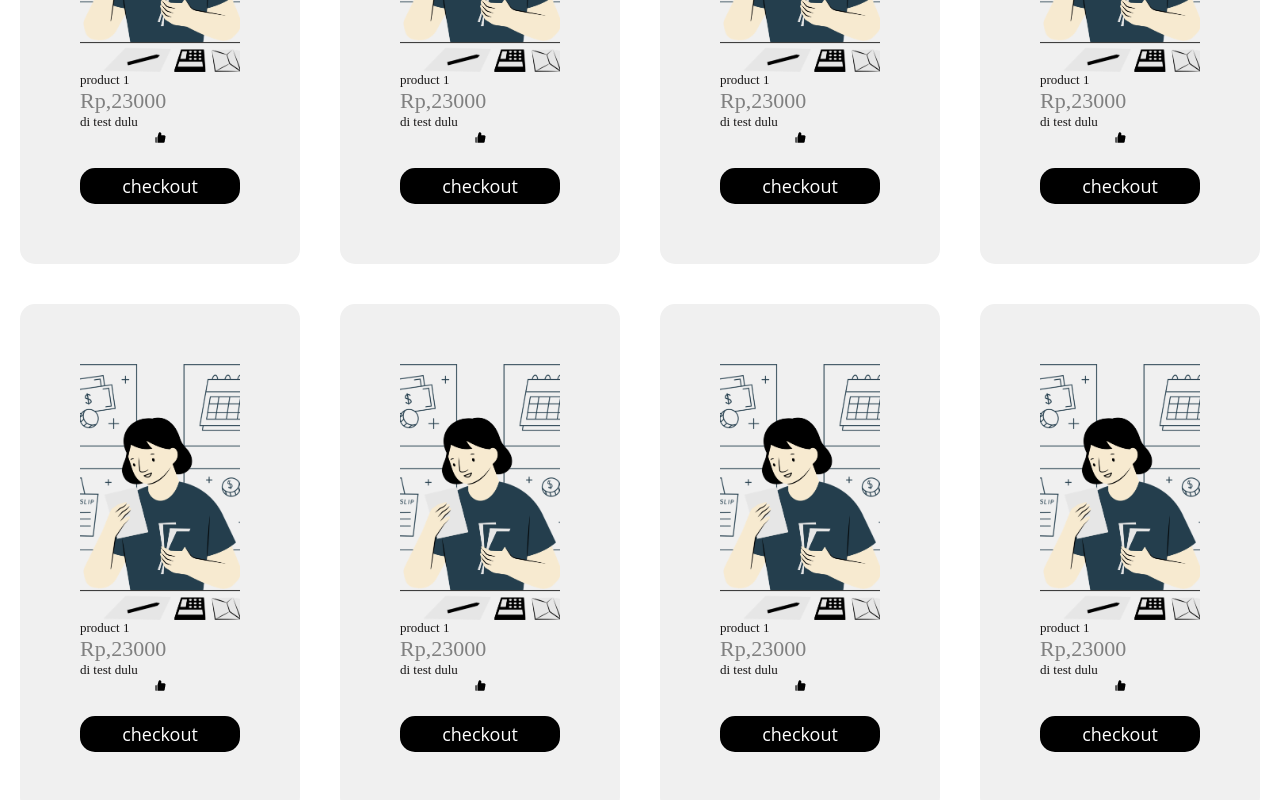
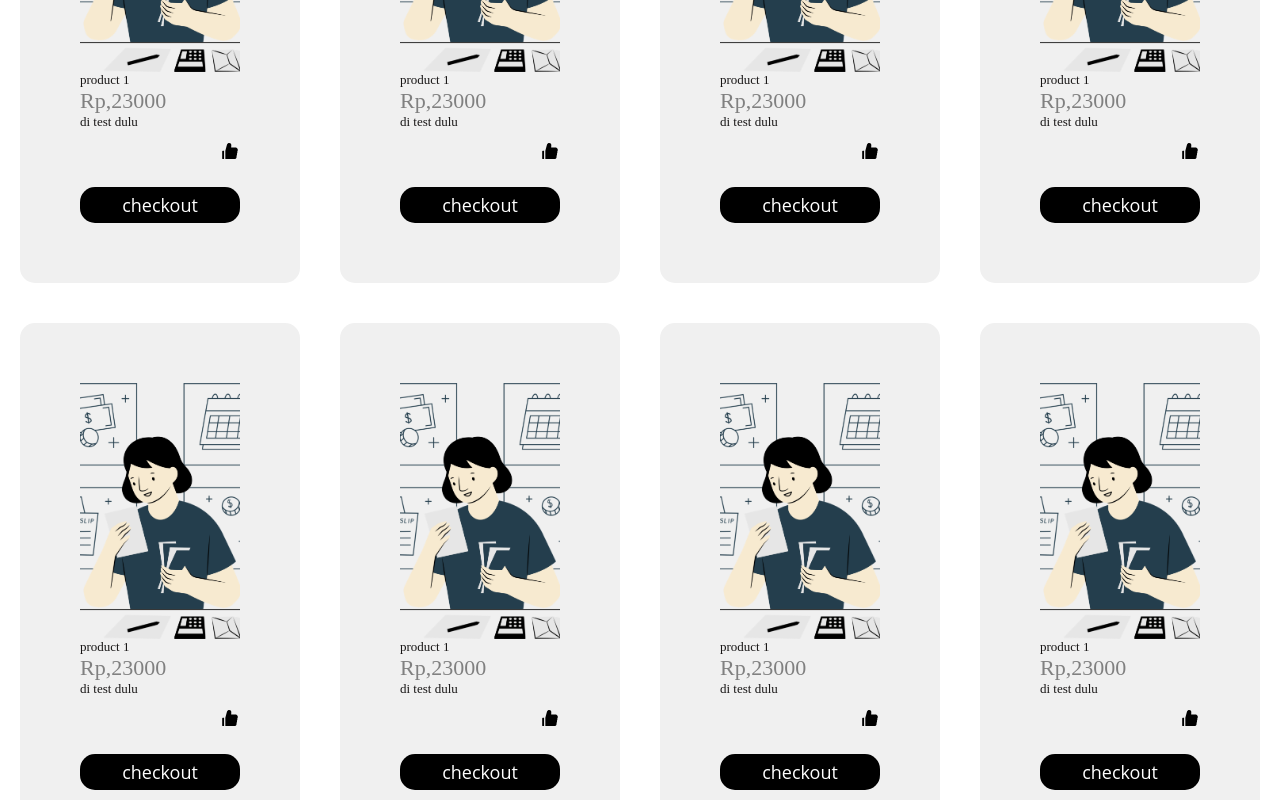
Before and after one commit to GalangYuhu0SecondAccount/studyCase-botcamp_genbox, a React (Vite) app: page /MyShopUi in a window 1280 px wide. Shown: the part 1660-2460 px from the top of the page. Built offline with nearby package versions, Linux system fonts and the light colour scheme.

Commit message:
changes: style in line 71-81

```diff
--- a/src/components/productCatalog/productCatalog.css
+++ b/src/components/productCatalog/productCatalog.css
@@ -67,3 +67,15 @@
     .desc {
         text-align: start;
     }
+
+    .icons {
+
+      width: 100% ;
+      justify-content: end;
+      align-items: end;
+      margin-top: 10px;
+    }
+    .icons p {
+      text-align: end;
+      font-size: 20px;
+    }
```
